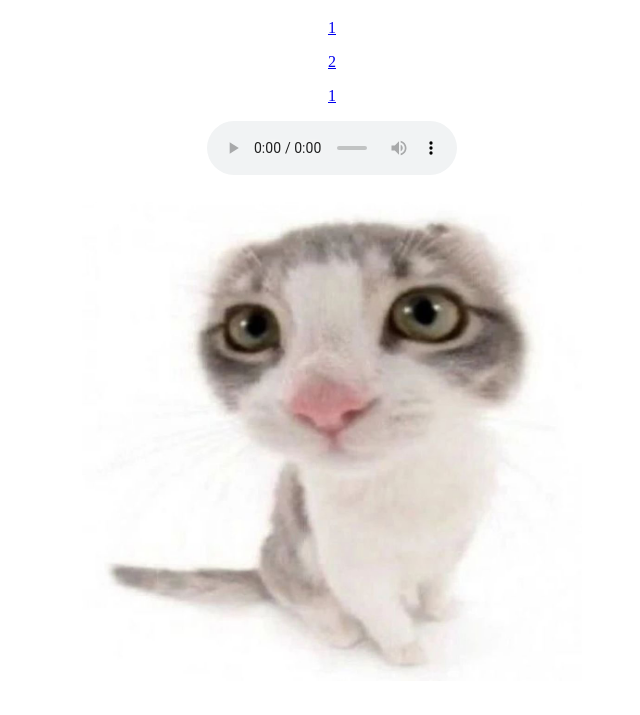
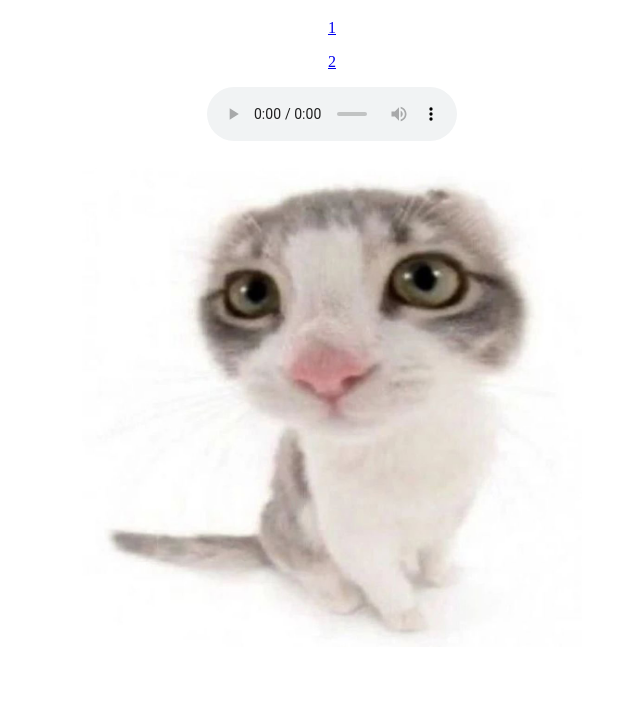
Before and after one commit to oldgrub-official/profilewebsite, a plain HTML site: page index.html in a window 1280 px wide. Shown: the part 61-776 px from the top of the page, without its empty margins (308-948 px from the left). Drawn offline with Linux system fonts and the light colour scheme.

Commit message:
Update index.html

```diff
--- a/index.html
+++ b/index.html
@@ -10,8 +10,6 @@
     <h1 style="text-align:center">kill yourself</h1>
     <p style="text-align:center"><a href="http://openinsider.com/">1</a></p>
     <p style="text-align:center"><a href="http://asciicker.com/y2/">2</a></p>
-    <p style="text-align:center"><a href="https://steamcommunity.com/login/home/?goto=%2Fmy">1</a></p>
-
     <audio controls style="width: 250px;align-items:center;margin: 0 auto; display: block;">
         <source src="media/song.mp3" type="audio/mpeg">
       </audio>
```
